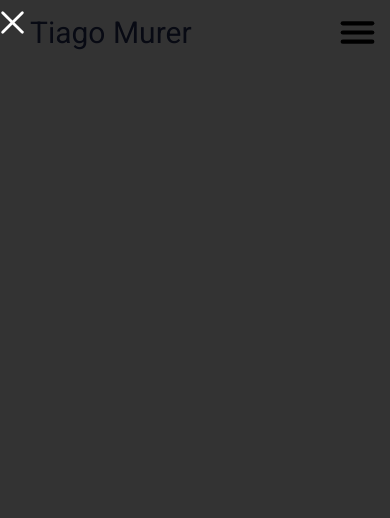
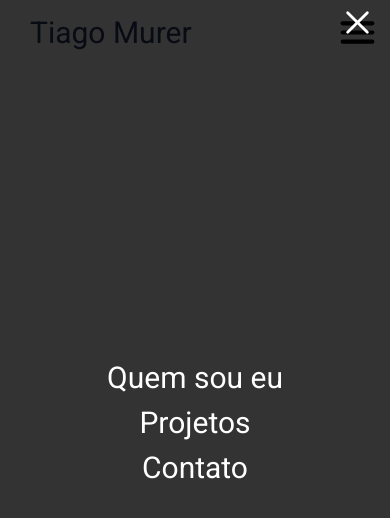
Before and after one commit to tsmurer/tsmurer.github.io, a Gatsby site: page / in a window 390 px wide. Built offline with nearby package versions, Linux system fonts and the light colour scheme; Gatsby itself is replaced by a stand-in of ours.

Commit message:
mobile menu animations

```diff
--- a/src/components/navbar.js
+++ b/src/components/navbar.js
@@ -11,10 +11,12 @@ class Navbar extends Component  {
         super(props);
         this.state = {}
         // this.abrirMenu = this.abrirMenu.bind(this);
+
+        this.closeRef = React.createRef();
     };
 
-    openMenu() {
-        console.log(this.props.receivedRef);
+    closeMenu() {
+        this.closeRef.current.classList.add(`fadeOut`);
         //this.props.receivedRef.current.classList.add(`toView`);
         console.log("openMenu rodou");
     }
@@ -24,14 +26,17 @@ class Navbar extends Component  {
 
         return(
             <div className="componentContainer">
-                <nav className="mobileMenu">
+                <nav
+                    className="mobileMenu"
+                    ref={this.closeRef}
+                >
                     <svg
                         xmlns='http://www.w3.org/2000/svg'
                         width='45'
                         height='45'
                         viewBox='0 0 512 512'
                         className="mobileMenu__closeMobile"
-                        // onClick={ }
+                        onClick={ () => {this.closeMenu()} }
                     >
                     <title>ionicons-v5-l</title>
                     <line
@@ -49,6 +54,12 @@ class Navbar extends Component  {
                         style={{fill:'none', stroke: '#fff', strokeLinecap:'round', strokeLinejoin:'round', strokeWidth:'32px'}}
                     />
                     </svg>
+
+                    <div className="mobileMenu__options">
+                        <span>Quem sou eu</span>
+                        <span>Projetos</span>
+                        <span>Contato</span>
+                    </div>
                 </nav>
                 <nav className="navbar">
                     <div className="navbar__logo">
--- a/src/styles/components/_navbar.scss
+++ b/src/styles/components/_navbar.scss
@@ -86,13 +86,40 @@
     left: 0;
 
     &__closeMobile {
+        position: fixed;
+        right: 1rem;
+    }
+
+    &__options {
+        max-width: fit-content;
+
         position: relative;
-        right: 1rem;
+        left: 50%;
+        top: 50%;
+
+        transform: translate(-50%, -50%);
+
+        display: flex;
+        flex-direction: column;
+        gap: 1rem;
+        align-items: center;
+
+        color: #fff;
+
+        font-size: 3rem;
+
+        & span {
+            max-width: fit-content;
+            white-space: nowrap;
+        }
     }
 }
 
+
+//RESPONSIVITY
+
 @media screen and (min-width: 748.1px) {
-    .mobile {
+    .mobileMenu, .mobile {
         display: none;
     }
 
@@ -115,3 +142,26 @@
     }
 
 }
+
+//ANIMATIONS
+
+.fadeOut {
+
+    animation: fadeOut 5s ease-out forwards;
+
+
+}
+
+@keyframes fadeOut {
+    0% {
+        //background-color: rgba(0, 0, 0, .8);
+    }
+
+    99% {
+        background-color: rgba(0, 0, 0, 0);
+    }
+
+    100% {
+        display: none;
+    }
+}
```
